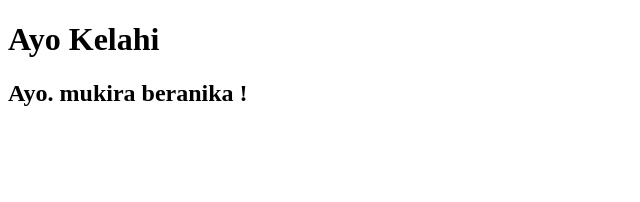
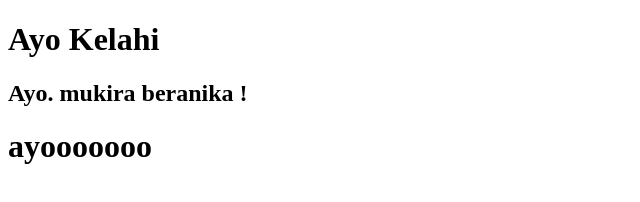
Before and after one commit to DianBahari123/Kelompok-2-percobaan, a plain HTML site: page index.html in a window 1280 px wide. Shown: the whole page, without its empty margins (0-640 px from the left). Drawn offline with Linux system fonts and the light colour scheme.

Commit message:
faidah punya

```diff
--- a/index.html
+++ b/index.html
@@ -8,5 +8,6 @@
 <body>
     <h1>Ayo Kelahi</h1>
     <h2>Ayo. mukira beranika !</h2>
+    <h1>ayooooooo</h1>
 </body>
 </html>
```
